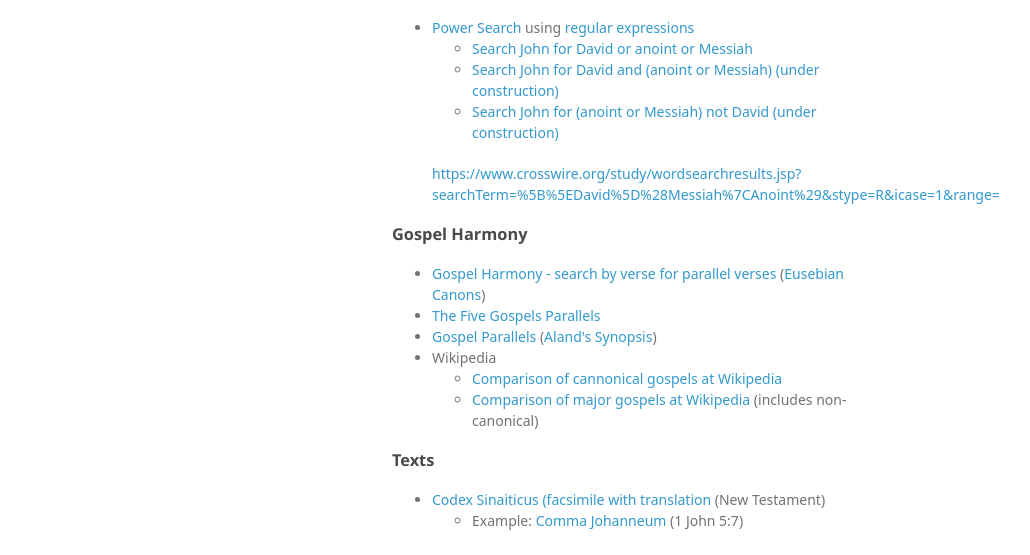
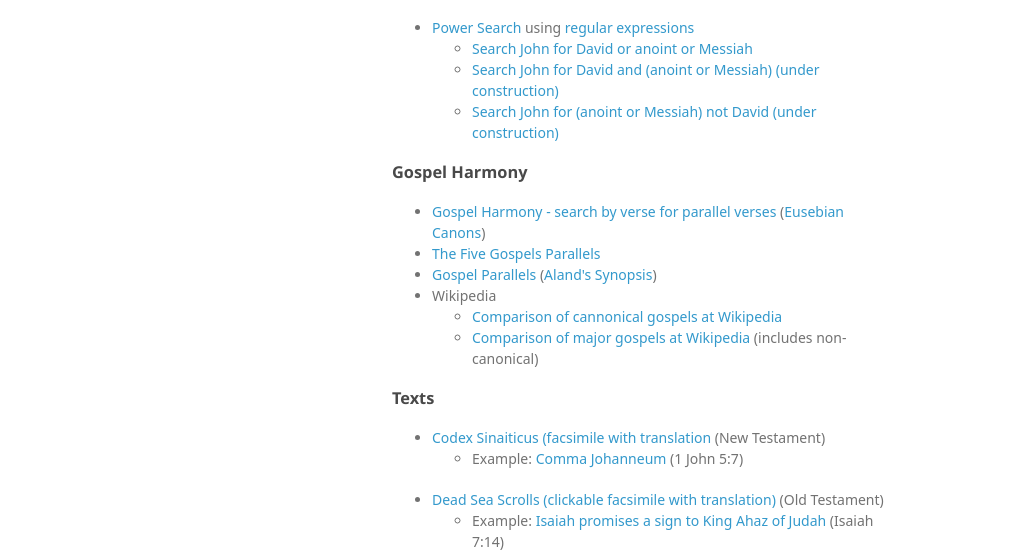
Before and after one commit to newtestament/newtestament.github.io, a plain HTML site: page index.html in a window 1280 px wide. Shown: the part 196-751 px from the top of the page, without its empty margins (178-1208 px from the left). Drawn offline with Linux system fonts and the light colour scheme; a web font is replaced by a local one.

Commit message:
Update index.html

```diff
--- a/index.html
+++ b/index.html
@@ -42,7 +42,6 @@
       <li><a href="http://www.crosswire.org/study/wordsearchresults.jsp?searchTerm=David.%28Messiah%7CAnoint%29&stype=R&icase=1&range=John">Search John for David and (anoint or Messiah) (under construction)</li>
       <li><a href="http://www.crosswire.org/study/wordsearchresults.jsp?searchTerm=%28Messiah%7CAnoint%29%5B%5EDavid%5D&stype=R&icase=1&range=John">Search John for (anoint or Messiah) not David (under construction)</li>
     </ul>
-    https://www.crosswire.org/study/wordsearchresults.jsp?searchTerm=%5B%5EDavid%5D%28Messiah%7CAnoint%29&stype=R&icase=1&range=
   </li>
 </ul>
 
```
